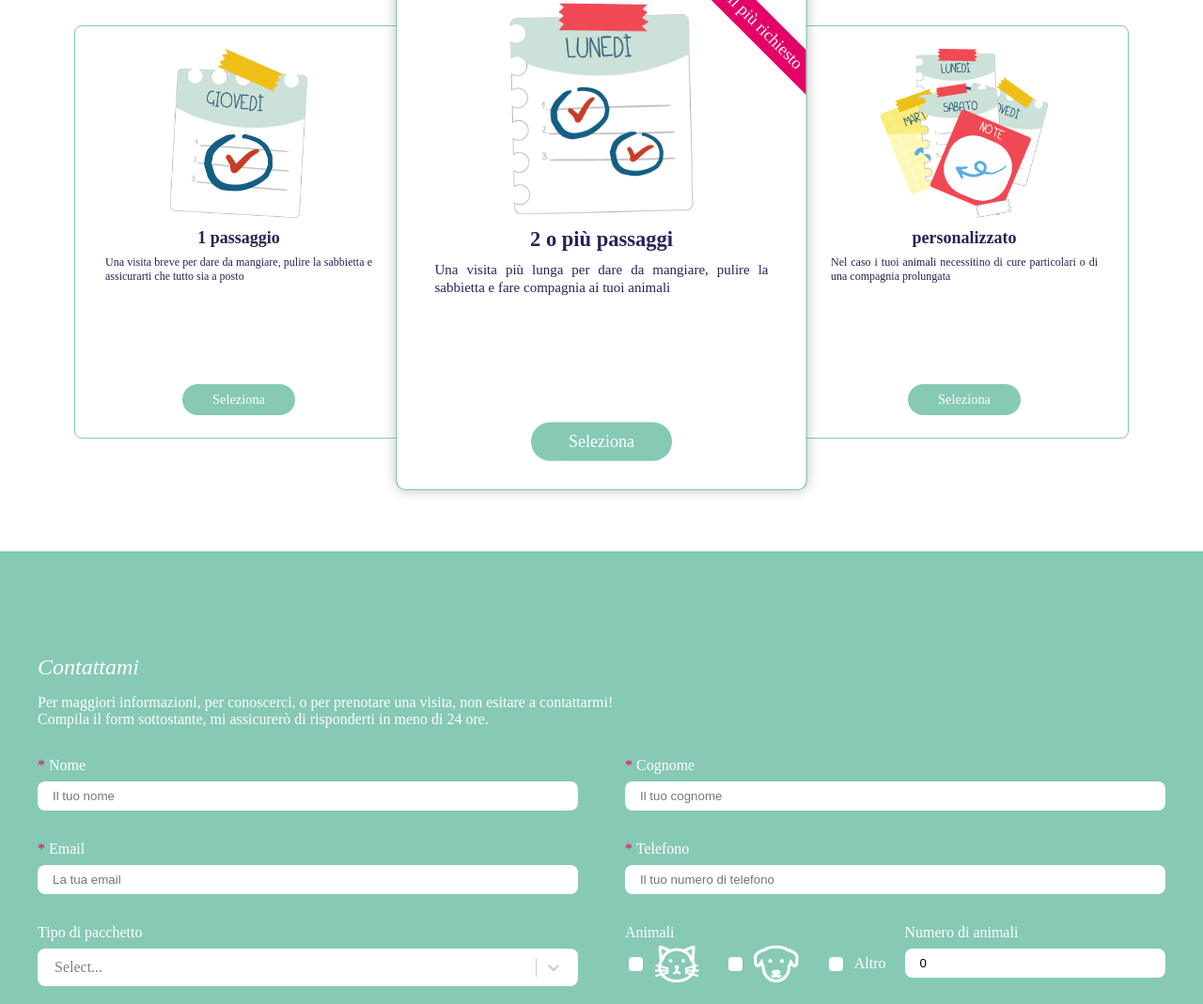
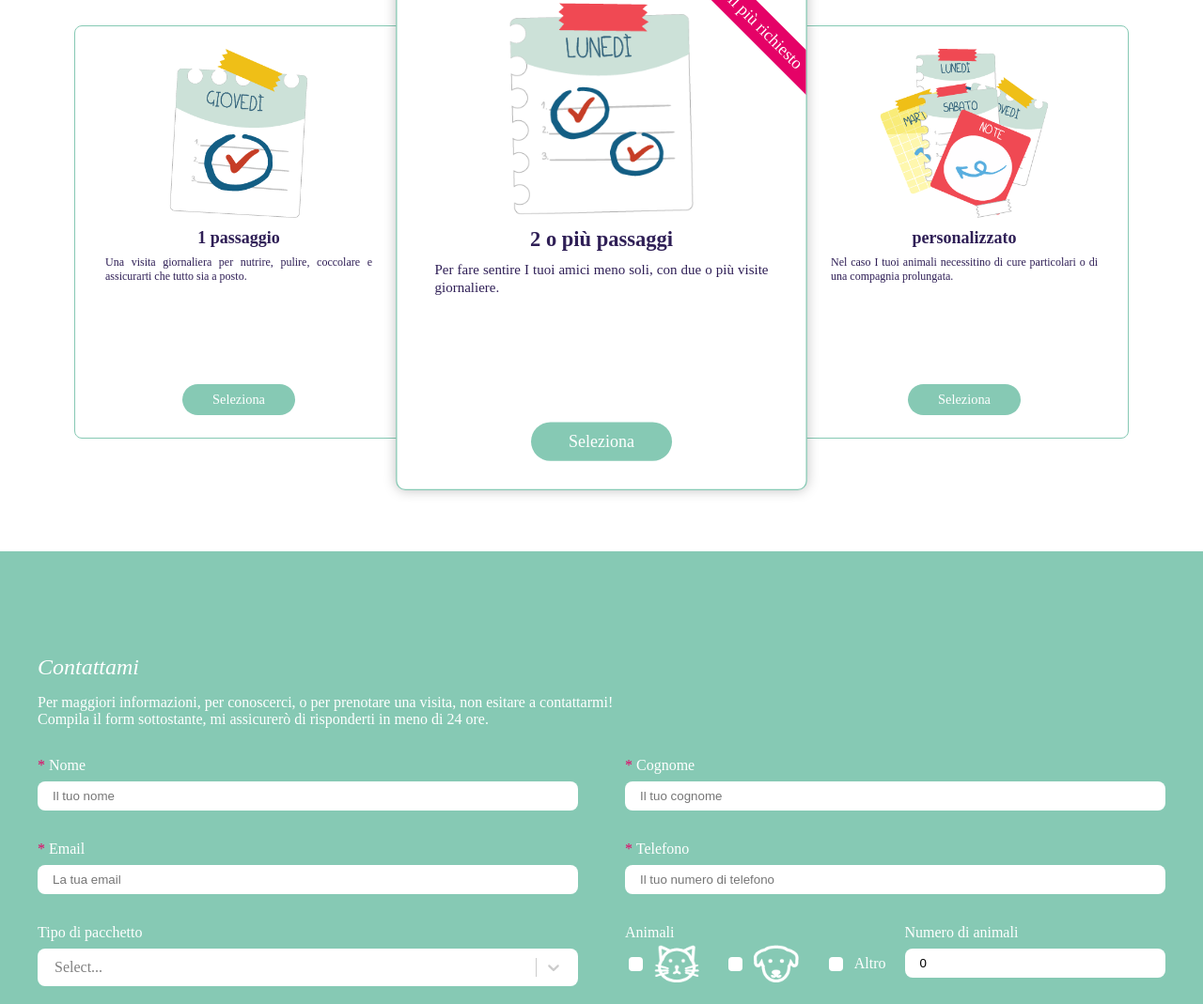
Before and after one commit to simoneferrero/marina-cat-sitter, a Gatsby site: page / in a window 1280 px wide. Shown: the part 2367-3436 px from the top of the page at 94% size. Built offline with nearby package versions, Linux system fonts and the light colour scheme; Gatsby itself is replaced by a stand-in of ours; a web font is replaced by a local one; what typography-theme-bootstrap would draw is missing.

Commit message:
Modified packages descriptions

```diff
--- a/src/constants/index.js
+++ b/src/constants/index.js
@@ -3,19 +3,19 @@ export const packages = [
 		id: '1 passaggio',
 		title: '1 passaggio',
 		text:
-			'Una visita breve per dare da mangiare, pulire la sabbietta e assicurarti che tutto sia a posto',
+			'Una visita giornaliera per nutrire, pulire, coccolare e assicurarti che tutto sia a posto.',
 	},
 	{
 		id: '2 passaggi',
 		title: '2 o più passaggi',
 		text:
-			'Una visita più lunga per dare da mangiare, pulire la sabbietta e fare compagnia ai tuoi animali',
+			'Per fare sentire I tuoi amici meno soli, con due o più visite giornaliere.',
 		favourite: true,
 	},
 	{
 		id: 'personalizzato',
 		title: 'personalizzato',
 		text:
-			'Nel caso i tuoi animali necessitino di cure particolari o di una compagnia prolungata',
+			'Nel caso I tuoi animali necessitino di cure particolari o di una compagnia prolungata.',
 	},
 ]
```
